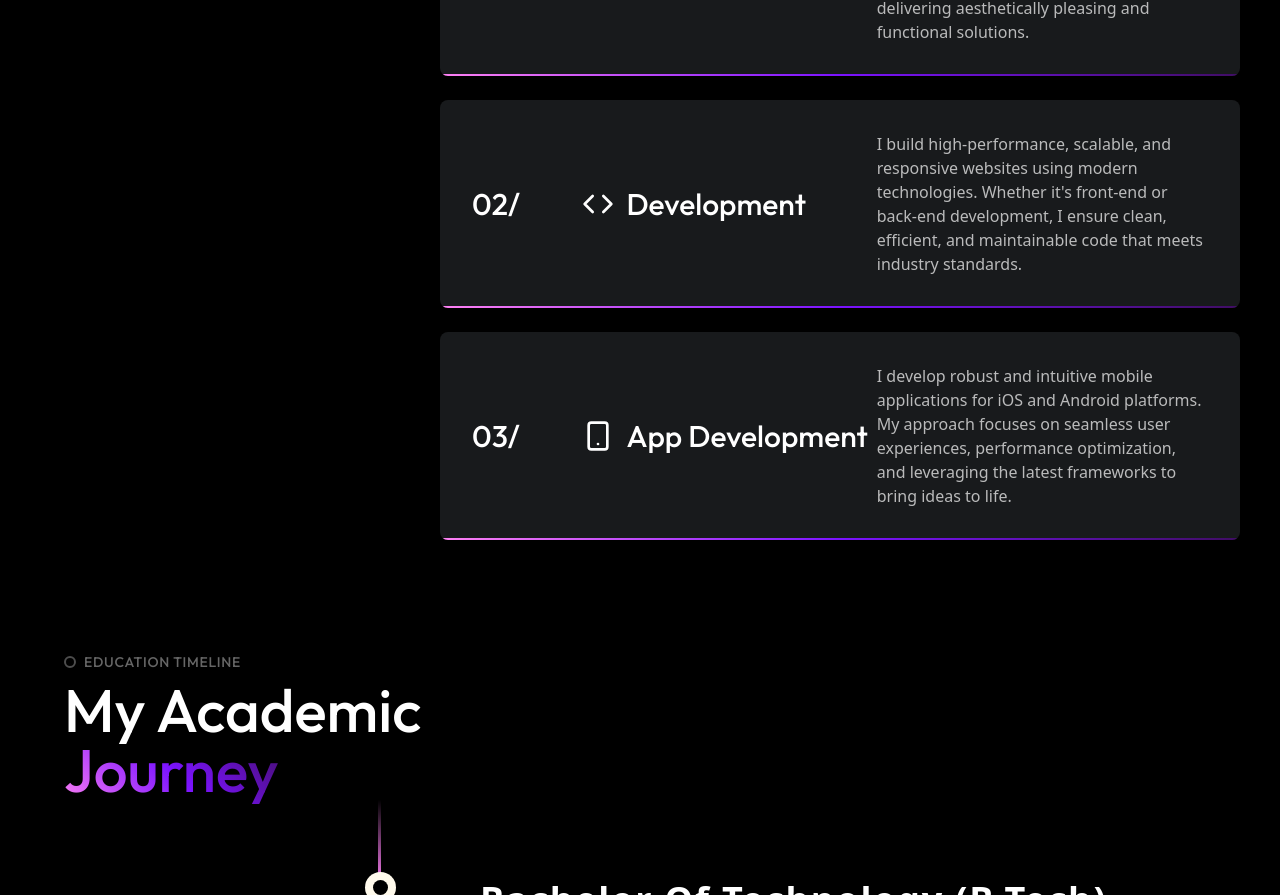
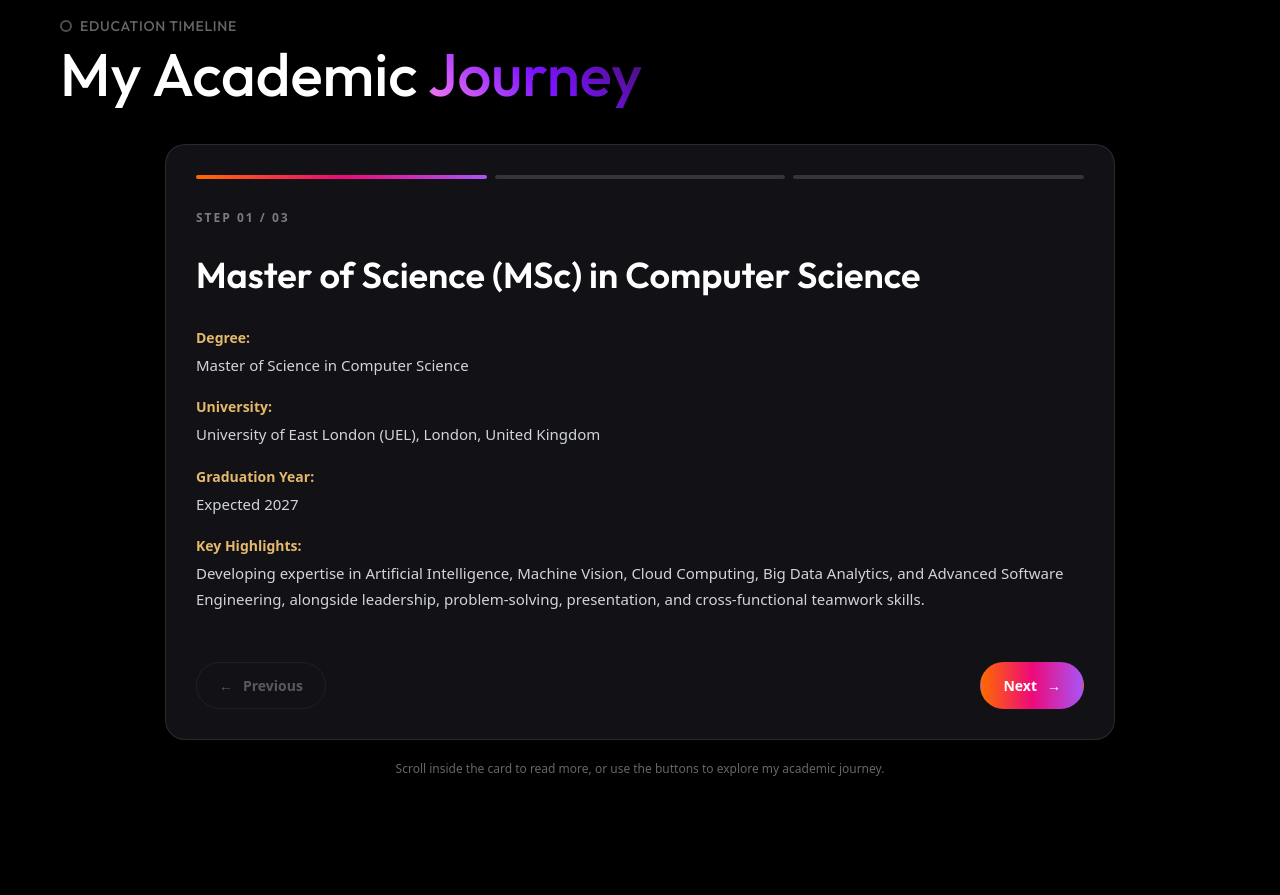
Before and after one commit to Saif0350/saifalam-portfolio, a Next.js app: page / in a window 1280 px wide. Shown: the part 1905-2800 px from the top of the page. Built offline with nearby package versions, Linux system fonts and the light colour scheme.

Commit message:
updated education section

```diff
--- a/src/components/MyEducation/MyEducation.tsx
+++ b/src/components/MyEducation/MyEducation.tsx
@@ -1,16 +1,65 @@
-import React from "react";
+"use client";
+
+import React, { useRef, useState } from "react";
+import { AnimatePresence, motion, useReducedMotion } from "framer-motion";
 import "./myeducation.css";
 import { educationDetails } from "@/lib/myeducation";
 
 const MyEducation = () => {
+  const [activeStep, setActiveStep] = useState(0);
+  const [direction, setDirection] = useState(1);
+
+  const scrollRef = useRef<HTMLDivElement>(null);
+  const shouldReduceMotion = useReducedMotion();
+
+  const totalSteps = educationDetails.length;
+  const currentEducation = educationDetails[activeStep];
+
+  const goToStep = (index: number) => {
+    if (index < 0 || index >= totalSteps || index === activeStep) {
+      return;
+    }
+
+    setDirection(index > activeStep ? 1 : -1);
+    setActiveStep(index);
+
+    // Reset scroll when changing education
+    if (scrollRef.current) {
+      scrollRef.current.scrollTop = 0;
+    }
+  };
+
+  const variants = {
+    enter: (direction: number) => ({
+      opacity: 0,
+      y: shouldReduceMotion ? 0 : direction > 0 ? 30 : -30,
+      filter: shouldReduceMotion ? "none" : "blur(4px)",
+    }),
+
+    center: {
+      opacity: 1,
+      y: 0,
+      filter: "blur(0px)",
+    },
+
+    exit: (direction: number) => ({
+      opacity: 0,
+      y: shouldReduceMotion ? 0 : direction > 0 ? -30 : 30,
+      filter: shouldReduceMotion ? "none" : "blur(4px)",
+    }),
+  };
+
   return (
-    <div className="page-wrapper ">
+    <section
+      id="education"
+      className="education-section container max-w-[1320px] mx-auto px-5 md:px-10 xl:px-5"
+    >
+      {/* Heading */}
       <div className="section-timeline-heading">
-        <div className="container">
-          <div className="w-full lg:w-1/3">
         <h6 className="pl-[20px] relative font-outfit font-medium text-sm uppercase tracking-wider text-white/40 before:content-[''] before:absolute before:left-0 before:top-1/2 before:-translate-y-1/2 before:w-[12px] before:h-[12px] before:rounded-full before:border-2 before:border-white/30">
           Education Timeline
         </h6>
+
         <h2 className="font-outfit font-medium text-4xl md:text-5xl lg:text-6xl text-white mt-2">
           My Academic{" "}
           <span className="bg-themeGradient bg-clip-text text-transparent">
@@ -18,53 +67,119 @@ const MyEducation = () => {
           </span>
         </h2>
       </div>
+
+      {/* Education Card */}
+      <div className="education-card ">
+        {/* Progress Indicators */}
+        <div className="education-progress">
+          {educationDetails.map((step, index) => (
+            <button
+              key={step.stepNumber}
+              type="button"
+              onClick={() => goToStep(index)}
+              aria-label={`Go to ${step.title}`}
+              aria-current={index === activeStep ? "step" : undefined}
+              className={`education-progress-bar ${
+                index <= activeStep ? "active" : ""
+              }`}
+            />
+          ))}
+        </div>
+
+        {/* Step Counter */}
+        <div className="education-step">
+          STEP {String(activeStep + 1).padStart(2, "0")} /{" "}
+          {String(totalSteps).padStart(2, "0")}
+        </div>
+
+        {/* Animated Content */}
+        <div className="education-animation-container">
+          <AnimatePresence mode="wait" custom={direction} initial={false}>
+            <motion.div
+              key={currentEducation.stepNumber}
+              custom={direction}
+              variants={variants}
+              initial="enter"
+              animate="center"
+              exit="exit"
+              transition={{
+                duration: shouldReduceMotion ? 0 : 0.4,
+                ease: "easeInOut",
+              }}
+              className="education-slide"
+            >
+              {/* Scrollable content */}
+              <div
+                ref={scrollRef}
+                className="education-slide-scroll"
+                tabIndex={0}
+                aria-label={`${currentEducation.title} details`}
+              >
+                <h3 className="gradientHeading font-outfit font-semibold text-2xl md:text-4xl mb-7">
+                  {currentEducation.title}
+                </h3>
+
+                <div className="education-details">
+                  {currentEducation.details.map((detail, index) => (
+                    <motion.div
+                      key={`${currentEducation.stepNumber}-${index}`}
+                      initial={{
+                        opacity: shouldReduceMotion ? 1 : 0,
+                        y: shouldReduceMotion ? 0 : 12,
+                      }}
+                      animate={{
+                        opacity: 1,
+                        y: 0,
+                      }}
+                      transition={{
+                        delay: shouldReduceMotion ? 0 : 0.12 + index * 0.07,
+                        duration: shouldReduceMotion ? 0 : 0.3,
+                      }}
+                      className="education-detail"
+                    >
+                      <span className="education-detail-heading">
+                        {detail.heading}
+                      </span>
+
+                      <p>{detail.description}</p>
+                    </motion.div>
+                  ))}
                 </div>
               </div>
-      <div className="section-timeline">
-        <div className="container">
-          <div className="timeline_component">
-            <div className="timeline_progress">
-              <div className="timeline_progress-bar"></div>
+            </motion.div>
+          </AnimatePresence>
         </div>
-            {educationDetails.map((step, index) => (
-              <div key={index} className="timeline_item">
-                <div className="timeline_left">
-                  {/* <h3 className="text-white text-3xl font-semibold tracking-wider timeline_date-text">
-                    Step {step.stepNumber}
-                  </h3> */}
-                </div>
-                <div className="timeline_centre">
-                  <div className="timeline_circle"></div>
-                </div>
-                <div className="timeline_right">
-                  <div className="margin-bottom-xlarge space-y-4">
-                    <h2 className="gradientHeading font-semibold tracking-wider capitalize text-2xl lg:text-4xl">
-                      {step.title}
-                    </h2>
-                    {step.details.map((detail, i) => (
-                      <p
-                        key={i}
-                        className="tracking-wider text-gray-300 text-[0.9rem] leading-[25px]"
+
+        {/* Navigation */}
+        <div className="education-navigation">
+          <button
+            type="button"
+            onClick={() => goToStep(activeStep - 1)}
+            disabled={activeStep === 0}
+            className="education-nav-btn previous"
           >
-                        <span className="text-lightGolden font-medium underline">
-                          {detail.heading}
-                        </span>{" "}
-                        {detail.description}
-                      </p>
-                    ))}
-                  </div>
-                  {/* <div className="timeline_image-wrapper">
-                    <Image src={step.image} height={300} width={600} alt="" />
-                  </div> */}
+            <span aria-hidden="true">←</span>
+            Previous
+          </button>
+
+          <button
+            type="button"
+            onClick={() => goToStep(activeStep + 1)}
+            disabled={activeStep === totalSteps - 1}
+            className="education-nav-btn next"
+          >
+            Next
+            <span aria-hidden="true">→</span>
+          </button>
         </div>
       </div>
-            ))}
-            <div className="overlay-fade-top"></div>
-            <div className="overlay-fade-bottom"></div>
-          </div>
-        </div>
-      </div>
-    </div>
+
+      {/* Scroll Hint */}
+      <p className="education-hint">
+        Scroll inside the card to read more, or use the buttons to explore my
+        academic journey.
+      </p>
+    </section>
   );
 };
 
--- a/src/components/MyEducation/myeducation.css
+++ b/src/components/MyEducation/myeducation.css
@@ -1,251 +1,315 @@
-img {
-  vertical-align: middle;
-  width: 100%;
-  display: inline-block;
+/* =====================================
+   EDUCATION SECTION
+===================================== */
+
+.education-section {
+  padding-top: 100px;
+  padding-bottom: 100px;
 }
 
-.heading {
-  font-size: 50px;
-  background: #ff6a00;
-  background: -webkit-linear-gradient(to right, #ff6a00, #ee0979);
-  background: linear-gradient(to right, #ff6a00, #ee0979);
-  -webkit-background-clip: text;
-  -webkit-text-fill-color: transparent;
+.education-section .section-timeline-heading {
+  margin-bottom: 40px;
 }
 
-.inline-block {
-  max-width: 100%;
-  display: inline-block;
+/* =====================================
+   MAIN CARD
+===================================== */
+
+.education-card {
+  width: 100%;
+  max-width: 950px;
+  margin: 0 auto;
+  padding: 30px;
+
+  background: #111116;
+  border: 1px solid rgba(255, 255, 255, 0.1);
+  border-radius: 20px;
+
+  overflow: hidden;
 }
 
-.page-wrapper {
-  z-index: 0;
-  background-color: #000;
-  position: relative;
+/* =====================================
+   PROGRESS INDICATORS
+===================================== */
+
+.education-progress {
+  display: flex;
+  gap: 8px;
+  margin-bottom: 30px;
 }
 
-.container {
-  width: 90vw;
-  max-width: 1360px;
-  margin-left: auto;
-  margin-right: auto;
+.education-progress-bar {
+  flex: 1;
+  height: 4px;
+
+  border: 0;
+  border-radius: 10px;
+
+  background: rgba(255, 255, 255, 0.15);
+  cursor: pointer;
+
+  transition:
+    background 0.4s ease,
+    transform 0.3s ease;
 }
 
-.margin-bottom-medium {
-  margin-bottom: 28px;
+.education-progress-bar.active {
+  background: linear-gradient(90deg, #ff6a00, #ee0979, #a855f7);
 }
 
-.paragraph-large {
-  letter-spacing: -0.02em;
-  font-size: 20px;
+.education-progress-bar:hover {
+  transform: scaleY(1.5);
 }
 
-.section-timeline-heading {
-  background-color: #000;
+/* =====================================
+   STEP COUNTER
+===================================== */
+
+.education-step {
+  font-size: 12px;
+  font-weight: 600;
+  letter-spacing: 2px;
+  color: rgba(255, 255, 255, 0.45);
+  margin-bottom: 20px;
 }
 
-.padding-vertical-xlarge {
-  padding-top: 120px;
-  padding-bottom: 120px;
+/* =====================================
+   ANIMATION CONTAINER
+===================================== */
+
+.education-animation-container {
+  position: relative;
+  height: 390px;
+  overflow: hidden;
 }
 
-.timeline-main_heading-wrapper {
-  color: #fff;
-  text-align: center;
-  max-width: 640px;
-  margin-left: auto;
-  margin-right: auto;
+/* Animated slide fills container */
+
+.education-slide {
+  width: 100%;
+  height: 100%;
+  min-height: 0;
+  overflow: hidden;
 }
 
-.timeline_component {
-  flex-direction: column;
-  justify-content: center;
-  align-items: center;
-  max-width: 1120px;
-  margin-left: auto;
-  margin-right: auto;
-  display: flex;
-  position: relative;
+/* =====================================
+   INTERNAL SCROLLING
+===================================== */
+
+.education-slide-scroll {
+  width: 100%;
+  height: 100%;
+
+  overflow-y: auto;
+  overflow-x: hidden;
+
+  padding: 5px 15px 25px 0;
+
+  overscroll-behavior-y: contain;
+  -webkit-overflow-scrolling: touch;
+
+  scrollbar-width: thin;
+  scrollbar-color: #a855f7 #24242b;
 }
 
-.timeline_item {
-  z-index: 2;
-  grid-column-gap: 0px;
-  grid-row-gap: 0px;
-  grid-template-rows: auto;
-  grid-template-columns: 200px 200px 1fr;
-  grid-auto-columns: 1fr;
-  padding-top: 80px;
-  padding-bottom: 80px;
-  display: grid;
-  position: relative;
+/* Chrome, Safari, Edge */
+
+.education-slide-scroll::-webkit-scrollbar {
+  width: 6px;
 }
 
-.timeline_left {
-  text-align: right;
-  justify-content: flex-end;
-  align-items: stretch;
+.education-slide-scroll::-webkit-scrollbar-track {
+  background: #24242b;
+  border-radius: 10px;
 }
 
-.timeline_centre {
-  justify-content: center;
-  display: flex;
+.education-slide-scroll::-webkit-scrollbar-thumb {
+  background: linear-gradient(to bottom, #ff6a00, #ee0979, #a855f7);
+  border-radius: 10px;
 }
 
-.timeline_date-text {
-  /* color: #fff;
-  letter-spacing: -0.03em;
-  font-size: 40px;
-  font-weight: 500;
-  line-height: 1.2; */
-  position: sticky;
-  top: 50vh;
+.education-slide-scroll::-webkit-scrollbar-thumb:hover {
+  background: #c084fc;
 }
 
-.timeline_text {
-  color: #fff;
-  font-size: 24px;
-  font-weight: 500;
+/* =====================================
+   EDUCATION CONTENT
+===================================== */
+
+.education-slide h3 {
   line-height: 1.3;
 }
 
-.timeline_circle {
-  background-color: #000;
-  border-radius: 100%;
-  width: 15px;
-  min-width: 15px;
-  max-width: 15px;
-  height: 15px;
-  min-height: 15px;
-  max-height: 15px;
-  position: sticky;
-  top: 51vh;
-  box-shadow: 0 0 0 8px #fffaec;
+.education-details {
+  display: flex;
+  flex-direction: column;
+  gap: 18px;
 }
 
-.timeline_progress {
-  z-index: 0;
-  background-color: #414141;
-  width: 3px;
-  position: absolute;
-  top: 0;
-  bottom: 0;
-  left: 298px;
+.education-detail-heading {
+  display: block;
+  color: #e5b96b;
+
+  font-size: 14px;
+  font-weight: 600;
+
+  margin-bottom: 5px;
 }
 
-.timeline_progress-bar {
-  z-index: 1;
-  background: linear-gradient(to bottom, #ff82f3, #400d64);
-  width: 3px;
-  position: absolute;
-  top: 0;
-  left: 0;
-  bottom: 0;
+.education-detail p {
+  color: #d1d5db;
+  font-size: 15px;
+  line-height: 1.7;
 }
 
-.section-timeline {
-  z-index: -3;
-  background-color: #000;
-  position: relative;
+/* =====================================
+   NAVIGATION
+===================================== */
+
+.education-navigation {
+  display: flex;
+  justify-content: space-between;
+  align-items: center;
+
+  gap: 15px;
+  margin-top: 25px;
 }
 
-.margin-bottom-xlarge {
-  /* margin-bottom: 35px; */
+.education-nav-btn {
+  display: inline-flex;
+  align-items: center;
+  justify-content: center;
+  gap: 10px;
+
+  border-radius: 30px;
+  padding: 12px 22px;
+
+  font-family: inherit;
+  font-size: 14px;
+  font-weight: 600;
+
+  cursor: pointer;
+
+  transition:
+    transform 0.25s ease,
+    opacity 0.25s ease,
+    box-shadow 0.25s ease;
 }
 
-.timeline_link {
-  opacity: 0.6;
+/* Previous */
+
+.education-nav-btn.previous {
   color: #fff;
-  letter-spacing: 0.8px;
-  text-transform: uppercase;
-  border-radius: 8px;
-  align-items: center;
-  font-size: 14px;
-  font-weight: 700;
-  line-height: 1.3;
-  text-decoration: none;
-  transition: opacity 0.3s;
-  display: flex;
+  background: transparent;
+  border: 1px solid rgba(255, 255, 255, 0.2);
 }
 
-.timeline_link:hover {
-  opacity: 1;
+/* Next */
+
+.education-nav-btn.next {
+  color: #fff;
+
+  background: linear-gradient(90deg, #ff6a00, #ee0979, #a855f7);
+
+  border: 1px solid transparent;
 }
 
-.link-icon {
-  width: 20px;
-  height: 20px;
-  margin-left: 8px;
+/* Hover */
+
+.education-nav-btn:not(:disabled):hover {
+  transform: translateY(-3px);
+
+  box-shadow: 0 6px 22px rgba(168, 85, 247, 0.2);
 }
 
-.inline-block {
-  display: inline-block;
+/* Disabled */
+
+.education-nav-btn:disabled {
+  opacity: 0.3;
+  cursor: not-allowed;
 }
 
-.text-colour-lightgrey {
-  color: #ffffffa6;
+/* =====================================
+   SCROLL HINT
+===================================== */
+
+.education-hint {
+  color: rgba(255, 255, 255, 0.4);
+  text-align: center;
+  font-size: 12px;
+  margin-top: 20px;
 }
 
-.overlay-fade-top {
-  background-image: linear-gradient(#000, transparent);
-  height: 80px;
-  position: absolute;
-  inset: 0% 0% auto;
-}
+/* =====================================
+   TABLET
+===================================== */
 
-.overlay-fade-bottom {
-  background-image: linear-gradient(to top, #000, transparent);
-  height: 80px;
-  position: absolute;
-  inset: auto 0% 0%;
-}
-
-@media screen and (max-width: 767px) {
-  h2 {
-    font-size: 40px;
-  }
-  .paragraph-large {
-    font-size: 18px;
-  }
-
-  .padding-vertical-xlarge {
+@media (max-width: 1024px) {
+  .education-section {
     padding-top: 80px;
     padding-bottom: 80px;
   }
 
-  .timeline_item {
-    grid-template-columns: 50px 1fr;
-    width: 100% !important;
+  .education-card {
+    padding: 25px;
+  }
+}
+
+/* =====================================
+   MOBILE
+===================================== */
+
+@media (max-width: 768px) {
+  .education-section {
+    padding-top: 65px;
+    padding-bottom: 65px;
   }
 
-  .timeline_left {
-    text-align: left;
-    grid-area: 1 / 2 / 2 / 3;
+  .education-card {
+    padding: 20px;
+    border-radius: 16px;
   }
 
-  .timeline_centre {
-    justify-content: flex-start;
-    grid-area: 1 / 1 / 3 / 2;
+  .education-animation-container {
+    height: 350px;
   }
 
-  .timeline_right {
-    grid-area: span 1 / span 1 / span 1 / span 1;
+  .education-slide-scroll {
+    padding-right: 10px;
   }
 
-  .timeline_date-text {
-    margin-bottom: 24px;
-    font-size: 36px;
+  .education-slide h3 {
+    font-size: 24px;
+    line-height: 1.3;
+    margin-bottom: 20px;
   }
 
-  .timeline_text {
-    font-size: 20px;
+  .education-details {
+    gap: 15px;
   }
 
-  .timeline_progress {
-    left: 6px;
+  .education-detail-heading {
+    font-size: 13px;
   }
 
-  .margin-bottom-xlarge {
-    margin-bottom: 48px;
+  .education-detail p {
+    font-size: 13px;
+    line-height: 1.6;
+  }
+
+  .education-nav-btn {
+    padding: 10px 16px;
+    font-size: 12px;
   }
 }
+
+/* =====================================
+   ACCESSIBILITY
+===================================== */
+
+@media (prefers-reduced-motion: reduce) {
+  .education-progress-bar,
+  .education-nav-btn {
+    transition: none;
+  }
+}
--- a/src/lib/myeducation.ts
+++ b/src/lib/myeducation.ts
@@ -1,6 +1,32 @@
 export const educationDetails = [
   {
     stepNumber: "01",
+    title: "Master of Science (MSc) in Computer Science",
+    details: [
+      {
+        heading: "Degree:",
+        description: "Master of Science in Computer Science",
+      },
+      {
+        heading: "University:",
+        description: "University of East London (UEL), London, United Kingdom",
+      },
+      {
+        heading: "Graduation Year:",
+        description: "Expected 2027",
+      },
+
+      {
+        heading: "Key Highlights:",
+        description:
+          "Developing expertise in Artificial Intelligence, Machine Vision, Cloud Computing, Big Data Analytics, and Advanced Software Engineering, alongside leadership, problem-solving, presentation, and cross-functional teamwork skills.",
+      },
+    ],
+    image:
+      "https://images.unsplash.com/photo-1523050854058-8df90110c9f1?auto=format&fit=crop&w=800&q=80",
+  },
+  {
+    stepNumber: "02",
     title: "Bachelor of Technology (B.Tech)",
     details: [
       {
@@ -27,7 +53,7 @@ export const educationDetails = [
       "https://images.unsplash.com/photo-1581090700227-4c4e3b4b58f6?auto=format&fit=crop&w=800&q=80",
   },
   {
-    stepNumber: "02",
+    stepNumber: "03",
     title: "Diploma in Computer Engineering",
     details: [
       {
```
Lines whose indentation alone changed are shown as unchanged.
